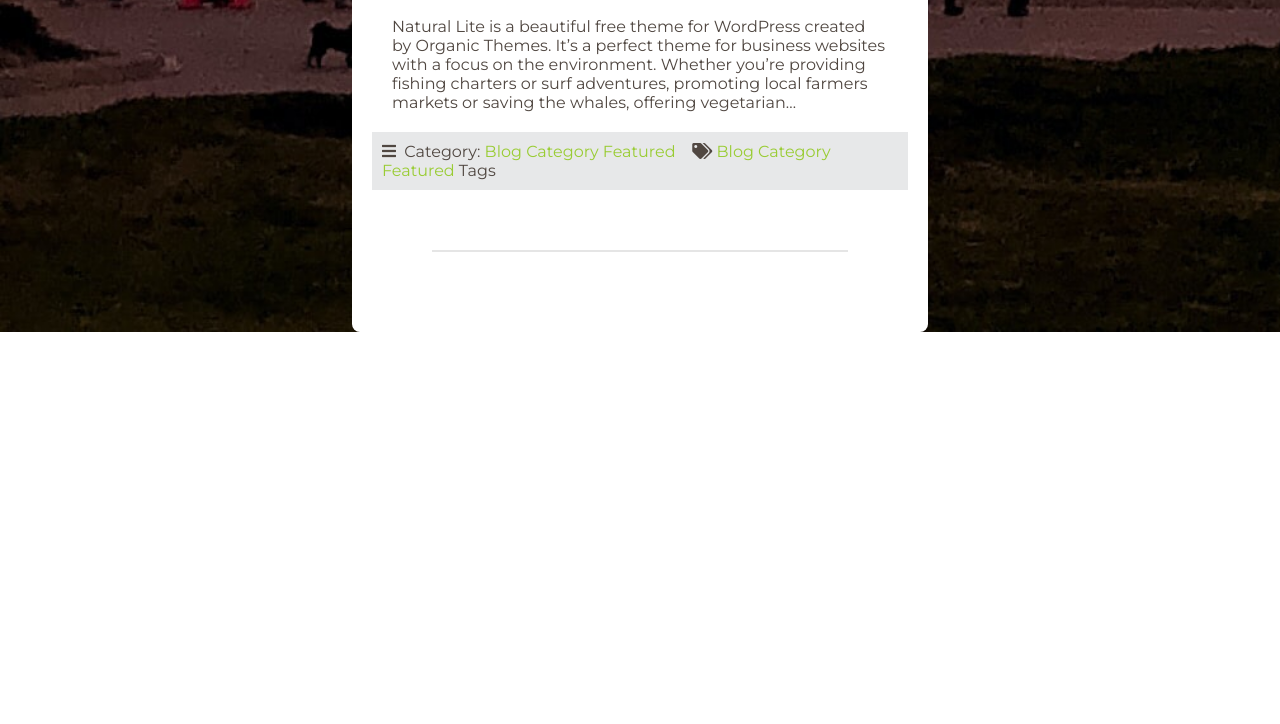
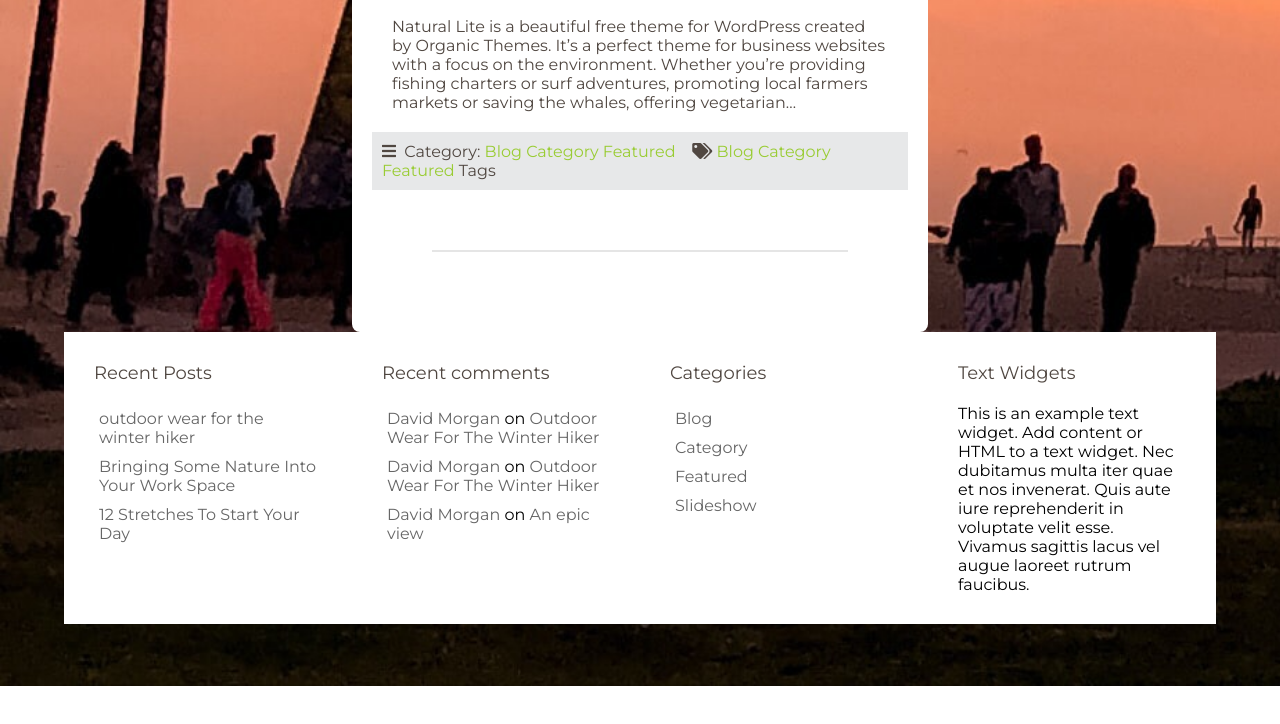
Before and after one commit to tommasovenza/htmlcss-wp, a plain HTML site: page index.html in a window 1280 px wide. Shown: the part 3504-4228 px from the top of the page. Before the commit the page ends 3836 px from the top, so only its background shows below. Drawn offline with Linux system fonts and the light colour scheme.

Commit message:
creato footer

```diff
--- a/css/style.css
+++ b/css/style.css
@@ -246,3 +246,47 @@ main::after {
     margin: 60px;
     border: 1px solid rgba(0, 0, 0, .1);
 }
+
+ /* footer  */
+
+footer .container-footer {
+    width: 90%;
+    margin: auto;
+    background-color: #fff;
+}
+
+footer .column-footer {
+    width: 25%;
+    float: left;
+    padding: 30px;
+    font-size: 16px;
+}
+
+footer .column-footer h6 {
+    font-size: 18px;
+    font-weight: 400;
+    color: #504741;
+    margin-bottom: 20px;
+}
+
+footer .column-footer li {
+    list-style-type: none;
+    padding: 5px;
+}
+
+footer .column-footer a {
+    text-decoration: none;
+    color: #666;
+}
+
+footer .column-footer a:hover {
+    color: #99cc33;
+}
+
+
+/* cleafix footer */
+footer .container-footer::after {
+    content: '';
+    display: table;
+    clear: both;
+}
--- a/index.html
+++ b/index.html
@@ -5,7 +5,8 @@
     <meta charset="UTF-8">
     <meta name="viewport" content="width=device-width, initial-scale=1.0">
     <!-- google font -->
-    <link href="https://fonts.googleapis.com/css2?family=Montserrat:wght@200;400;500;700;800;900&display=swap" rel="stylesheet">
+    <link href="https://fonts.googleapis.com/css2?family=Montserrat:wght@200;400;500;700;800;900&display=swap"
+        rel="stylesheet">
     <!-- font awesome -->
     <link rel="stylesheet" href="https://cdnjs.cloudflare.com/ajax/libs/font-awesome/5.13.0/css/all.min.css">
     <!-- custom css -->
@@ -83,9 +84,11 @@
                 <img src="img/immagine5.jpg" alt="foto">
 
                 <div class="news">
-                    <p>Natural Lite is a beautiful free theme for WordPress created by Organic Themes. It’s a perfect theme
-                    for business websites with a focus on the environment. Whether you’re providing fishing charters or
-                    surf adventures, promoting local farmers markets or saving the whales, offering vegetarian…</p>
+                    <p>Natural Lite is a beautiful free theme for WordPress created by Organic Themes. It’s a perfect
+                        theme
+                        for business websites with a focus on the environment. Whether you’re providing fishing charters
+                        or
+                        surf adventures, promoting local farmers markets or saving the whales, offering vegetarian…</p>
                 </div>
 
                 <div class="tags">
@@ -113,9 +116,11 @@
                 <img src="img/immagine7.jpg" alt="foto">
 
                 <div class="news">
-                    <p>Natural Lite is a beautiful free theme for WordPress created by Organic Themes. It’s a perfect theme
-                    for business websites with a focus on the environment. Whether you’re providing fishing charters or
-                    surf adventures, promoting local farmers markets or saving the whales, offering vegetarian…</p>
+                    <p>Natural Lite is a beautiful free theme for WordPress created by Organic Themes. It’s a perfect
+                        theme
+                        for business websites with a focus on the environment. Whether you’re providing fishing charters
+                        or
+                        surf adventures, promoting local farmers markets or saving the whales, offering vegetarian…</p>
                 </div>
 
                 <div class="tags">
@@ -143,9 +148,11 @@
                 <img src="img/immagine2.jpg" alt="foto">
 
                 <div class="news">
-                    <p>Natural Lite is a beautiful free theme for WordPress created by Organic Themes. It’s a perfect theme
-                    for business websites with a focus on the environment. Whether you’re providing fishing charters or
-                    surf adventures, promoting local farmers markets or saving the whales, offering vegetarian…</p>
+                    <p>Natural Lite is a beautiful free theme for WordPress created by Organic Themes. It’s a perfect
+                        theme
+                        for business websites with a focus on the environment. Whether you’re providing fishing charters
+                        or
+                        surf adventures, promoting local farmers markets or saving the whales, offering vegetarian…</p>
                 </div>
 
                 <div class="tags">
@@ -173,9 +180,11 @@
                 <img src="img/immagine1.jpg" alt="foto">
 
                 <div class="news">
-                    <p>Natural Lite is a beautiful free theme for WordPress created by Organic Themes. It’s a perfect theme
-                    for business websites with a focus on the environment. Whether you’re providing fishing charters or
-                    surf adventures, promoting local farmers markets or saving the whales, offering vegetarian…</p>
+                    <p>Natural Lite is a beautiful free theme for WordPress created by Organic Themes. It’s a perfect
+                        theme
+                        for business websites with a focus on the environment. Whether you’re providing fishing charters
+                        or
+                        surf adventures, promoting local farmers markets or saving the whales, offering vegetarian…</p>
                 </div>
 
                 <div class="tags">
@@ -230,10 +239,59 @@
                 <a href="#">tales</a>
                 <a href="#">trails</a>
             </div>
+            <!-- fine main -->
+        </main>
+        <!-- inizio footer -->
+        <footer>
+            <div class="container-footer">
+                <!-- prima -->
+                <div class="column-footer">
+                    <h6>Recent Posts</h6>
+                    <ul>
+                        <li><a href="#">outdoor wear for the winter hiker</a></li>
+                        <li><a href="#">Bringing Some Nature Into Your Work Space</a></li>
+                        <li><a href="#">12 Stretches To Start Your Day</a></li>
+                    </ul>
+                </div>
 
-        </main>
+                <div class="column-footer">
+                    <h6>Recent comments</h6>
+                    <ul>
+                        <li><a href="#">David Morgan</a>&nbsp;on&nbsp;<a href="#">Outdoor Wear For The Winter Hiker</a>
+                        </li>
+                        <li><a href="#">David Morgan</a>&nbsp;on&nbsp;<a href="#">Outdoor Wear For The Winter Hiker</a>
+                        </li>
+                        <li><a href="#">David Morgan</a>&nbsp;on&nbsp;<a href="#">An epic view</a></li>
+                    </ul>
+                </div>
+                <div class="column-footer">
+                    <h6>Categories</h6>
+                    <ul>
+                        <li><a href="#">Blog</a></li>
+                        <li><a href="#">Category</a></li>
+                        <li><a href="#">Featured</a></li>
+                        <li><a href="#">Slideshow</a></li>
+                    </ul>
+                </div>
+                <div class="column-footer">
+                    <h6>Text Widgets</h6>
+                    <p>This is an example text widget. Add content or HTML to a text widget. Nec dubitamus multa iter
+                        quae et nos invenerat. Quis aute iure reprehenderit in voluptate velit esse. Vivamus sagittis
+                        lacus vel augue laoreet rutrum faucibus.</p>
+                </div>
 
-        <footer>
+            </div>
+
+            <hr class="hr">
+            <!-- pie di pagina -->
+            <div class="bottom-footer">
+                <div class="col-bottom footer">
+
+                </div>
+            </div>
+
+
+
 
         </footer>
 
```
